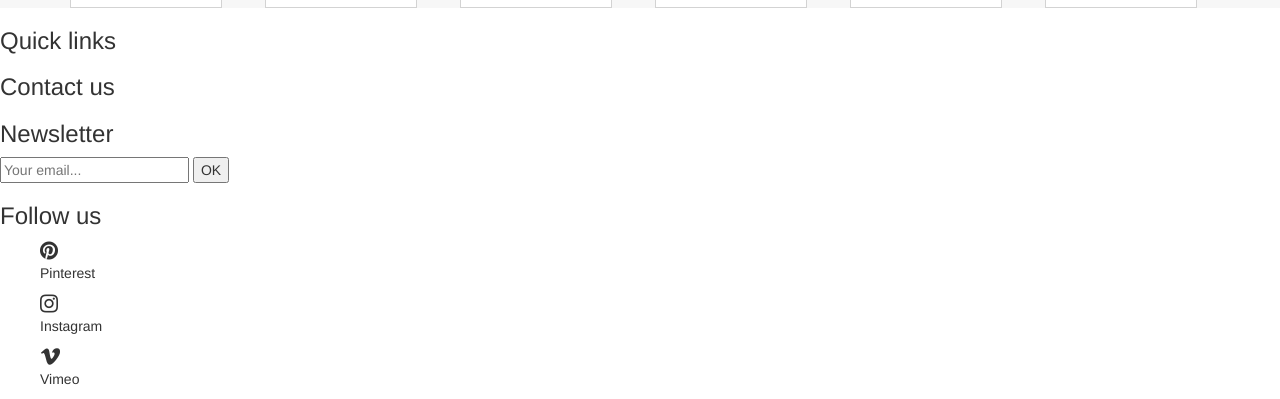
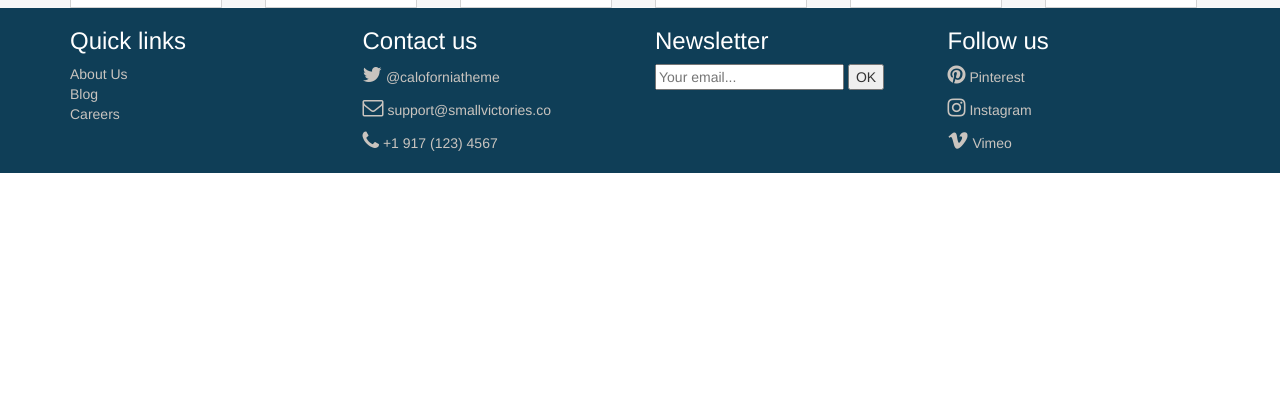
Before and after one commit to TMeunier1/inte_sass2, a website: page index.html in a window 1280 px wide. Shown: the part 1682-2081 px from the top of the page. After the commit the page ends 1855 px from the top, so only its background shows below. Drawn offline with nearby package versions, Linux system fonts and the light colour scheme.

Commit message:
Footer : add icons, add colors, bootstrap, scss

```diff
--- a/index.html
+++ b/index.html
@@ -235,28 +235,37 @@
     </main>
 
     <footer>
-        <section>
+        <div class="container">
+            <div class="row">
+
+        <section class="col-xs-3">
             <h3>Quick links</h3>
             <ul>
-                <li></li>
-                <li></li>
-                <li></li>
+                <li><a href="#">About Us</a></li>
+                <li><a href="#">Blog</a></li>
+                <li><a href="#">Careers</a></li>
             </ul>
         </section>
-        <section>
+        <section class="col-xs-3">
             <h3>Contact us</h3>
             <ul>
-                <li></li>
-                <li></li>
-                <li></li>
+                <li><i class="fa fa-twitter" aria-hidden="true"></i>
+                    <p>@caloforniatheme</p>
+                </li>
+                <li><i class="fa fa-envelope-o" aria-hidden="true"></i>
+                    <p>support@smallvictories.co</p>
+                </li>
+                <li><i class="fa fa-phone" aria-hidden="true"></i>
+                    <p>+1 917 (123) 4567</p>
+                </li>
             </ul>
         </section>
-        <section>
+        <section class="col-xs-3">
             <h3>Newsletter</h3>
             <input type="email" placeholder="Your email..." name="" value="">
             <button type="button" name="button">OK</button>
         </section>
-        <section>
+        <section class="col-xs-3">
             <h3>Follow us</h3>
             <ul>
                 <li><i class="fa fa-pinterest" aria-hidden="true"></i>
@@ -270,6 +279,8 @@
                 </li>
             </ul>
         </section>
+    </div>
+    </div>
     </footer>
 
     <script src="static/external/jquery/dist/jquery.min.js" charset="utf-8"></script>
--- a/static/css/scss/style.scss
+++ b/static/css/scss/style.scss
@@ -19,8 +19,11 @@ $beige: #a28f61;
     list-style-type: none;
 }
 
+
+
 .fa {
     @include fontsize(1.5em);
+    display: inline-block;
 }
 
 header {
@@ -47,7 +50,6 @@ header {
     i {
         color: $darkerWhite;
         float: right;
-        // display: inline-block;
     }
 
     #headerContent {
@@ -94,7 +96,6 @@ main {
             }
         }
     }
-
     .buy {
         a,
         a:focus,
@@ -122,3 +123,25 @@ main {
         }
     }
 }
+
+footer {
+    background-color: #0f3e57;
+    h3 {
+        color: $white;
+    }
+    ul {
+        padding: 0;
+        li {
+            color: $darkerWhite;
+            p {
+                display: inline-block;
+            }
+        }
+    }
+    a,
+    a:focus,
+    a:hover,
+    a:visited {
+        @include link($darkerWhite);
+    }
+}
```
Also changed, not shown: static/css/style.css, 1 other file.
